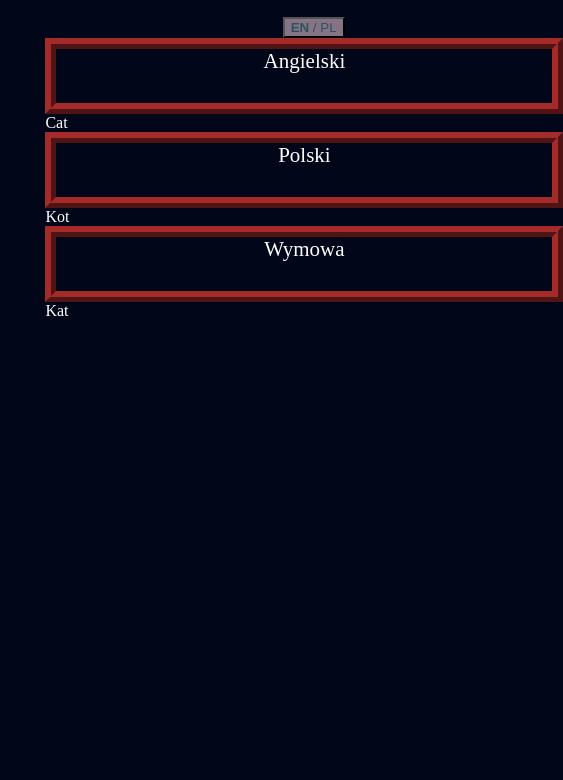
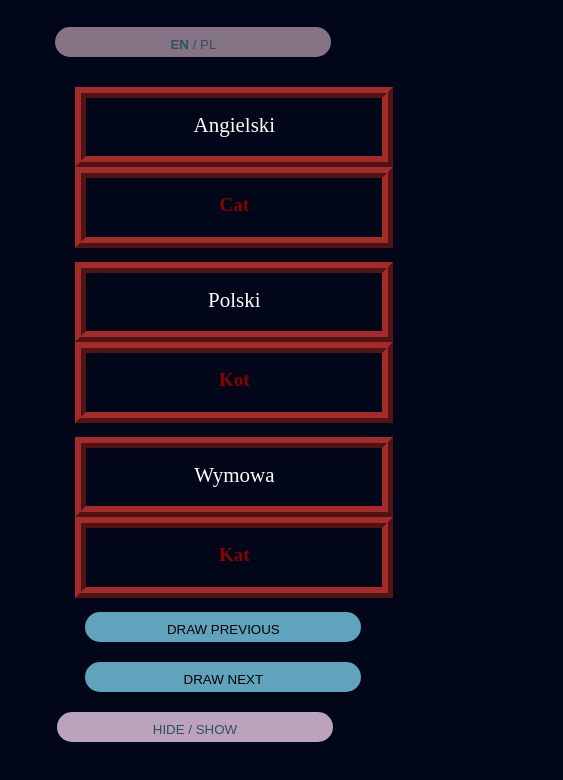
Before and after one commit to sebago1/FlashCardsDemo, a plain HTML site: page index.html in a window 390 px wide. Shown: the part 50-830 px from the top of the page, 563 px wide, since content can reach past the window. Drawn offline with Linux system fonts and the light colour scheme.

Commit message:
html and css still in progress

```diff
--- a/index.html
+++ b/index.html
@@ -16,13 +16,15 @@
 		<h2>Flash Cards Demo</h2>
 	</header>
 
+	<!-- BUTTON FOR CHANGE LANGUAGE -->
 	<div id="div_button_top_right">
 		<button onclick="change_language_button()" id="change_language_button_style">
 			<span id="spEN">EN</span> / <span id="spPL">PL</span></button>
 	</div>
 
-	<!------------------------------ CONTENT ------------------------------>
+	<!------------------------------ TABLE ------------------------------>
 	<div class="content">
+		<div class="centered">
 			<div class="horizontal_wrap">
 				<div class="tab_all tab_header">Angielski</div>
 				<div class="tab_all tab_body" id="en">Cat</div>
@@ -43,6 +45,18 @@
 			</div>
 
 			<div class="clear_float"></div>
+
+		</div>
+		<div class="dis_block"></div>
+		<!------------------------------ BUTTONS ------------------------------>
+		<div class="centered">
+			<div id="div_button_1"><Button onclick="draw_previous()">Draw previous</Button></div>
+			<div id="div_button_2"><Button onclick="draw_next()">Draw next</Button></div>
+		</div>
+
+		<div id="div_button_3"><Button onclick="hide_show_button()">Hide / Show</Button></div>
+
+
 	</div>
 
 </div>
--- a/styles/style.css
+++ b/styles/style.css
@@ -28,13 +28,14 @@ header
 {
     text-align: right;
     margin-top: 10px;
+    margin-bottom: 10px;
     width: 100%;
 }
 
 #div_button_top_right button
 {
     background-color: #857485;
-    color: #305060!important;
+    color: #305060 !important;
 }
 
 #spEN
@@ -43,11 +44,12 @@ header
 }
 
 
-
-/*************************** CONTENT ***************************/
+/*************************** TABLE ***************************/
 .horizontal_wrap
 {
-    width: 100%;
+    display: inline-block;
+    margin-left: auto;
+    margin-right: auto;
 }
 
 .clear_float
@@ -60,12 +62,150 @@ header
 {
     float: left;
 }
-
 .tab_header
 {
     border: 3mm ridge brown;
     width: 496px;
     display: inline-block;
+    font-size: 25px;
+    height: 45px;
+    padding-top: 15px;
+}
+.tab_body
+{
+    border: 3mm ridge brown;
+    width: 496px;
+    display: inline-block;
     font-size: 21px;
-    height: 54px;
+    font-weight: bold;
+    height: 44px;
+    padding-top: 16px;
 }
+
+.centered
+{
+    width: 80%;
+    margin-left: auto;
+    margin-right: auto;
+    display: inline-block;
+}
+
+.dis_block
+{
+    display: block;
+}
+
+/*************************** BUTTONS ***************************/
+button
+{
+    color: fff !important;
+    text-transform: uppercase;
+    text-decoration: none;
+    background: #60a3bc;
+    padding: 10px;
+	border-radius: 50px;
+    border: none;
+	transition: all 0.4s ease 0s;
+	padding-bottom: 20px;
+	width: 200px;
+	height: 40px;
+	margin: 10px;
+}
+button:hover
+{
+	text-shadow: 0px 0px 6px rgba(255, 255, 255, 1);
+	-webkit-box-shadow: 0px 5px 40px -10px rgba(0,0,0,0.57);
+	-moz-box-shadow: 0px 5px 40px -10px rgba(0,0,0,0.57);
+	transition: all 0.4s ease 0s;
+}
+
+#div_button_1
+{
+    display: inline-block;
+}
+#div_button_2
+{
+    display: inline-block;
+}
+#div_button_3 button
+{
+    background-color: #bba3bc;
+	color:#305060!important;
+}
+
+/*************************** SCREEN WIDTH - 1654  ***************************/
+@media only screen and (max-width: 1654px)
+{
+    .horizontal_wrap
+    {
+        display: inline-block;
+    }
+    .tab_all
+    {
+        clear: both;
+        margin-left: auto;
+        margin-right: auto;
+    }
+    .tab_body
+    {
+        color: darkred;
+    }
+}
+
+/*************************** SCREEN WIDTH - 1276  ***************************/
+@media only screen and (max-width: 1276px)
+{
+    #div_button_top_right
+    {
+        text-align: left;
+    }
+
+    #div_button_1
+    {
+        display: inline-block;
+        margin-left: auto;
+        margin-right: auto;
+    }
+    #div_button_2
+    {
+        display: inline-block;
+        margin-left: auto;
+        margin-right: auto;
+    }
+    #div_button_3
+    {
+        display: inline-block;
+    }
+
+    .horizontal_wrap
+    {
+        margin-top: 15px;
+    }
+}
+
+/*************************** SCREEN WIDTH - 575  ***************************/
+@media only screen and (max-width: 575px)
+{
+    .horizontal_wrap
+    {
+        margin-top: 10px;
+    }
+    .tab_header
+    {
+        width: 296px;
+        height:43px;
+        font-size: 21px;
+    }
+    .tab_body
+    {
+        width: 296px;
+        height:43px;
+        font-size: 19px;
+    }
+
+    button
+	{
+		width: 276px;
+		height: 30px;
+	}
+}
```
Lines whose indentation alone changed are shown as unchanged.
